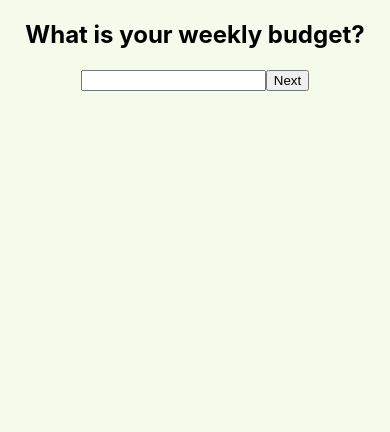
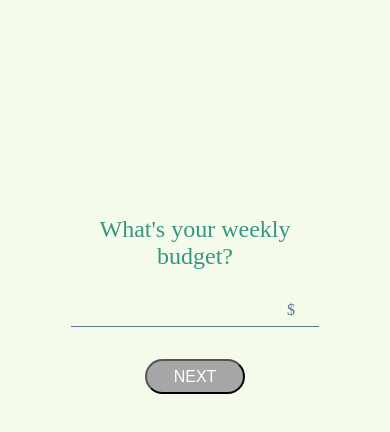
Before and after one commit to mikebrown4000/Kudos-App, a React (Create React App) app in the folder client/: page /setbudget in a window 390 px wide. Shown: the top 432 px of the page. Built offline with nearby package versions, Linux system fonts and the light colour scheme.

Commit message:
mobile styling for login and budget component

```diff
--- a/client/src/App.css
+++ b/client/src/App.css
@@ -2,6 +2,7 @@
 
 /* #f4fbea -background */
 /* font-family: Avenir-Heavy; */
+
 .App {
   text-align: center;
 }
@@ -12,28 +13,26 @@ html {
 }
 
 .register-page{
-  margin-top: 10%;
+  margin: 10% 0%;
   display: flex;
   flex-direction: column;
   align-items: center;
 }
 
 .register-title{
-  margin-top: 10%;
   font-size: 1.5em;
   color:#379683;
-  margin: 1em;
+  margin-bottom: 1em;
   font-weight: 600;
 }
 
 .register-form {
   border-radius: 2em;
   background-color: #379683;
-  width: 20em;
-  height: 30em;
+  width: 75%;
+  height: 28em;
   display: flex;
   flex-direction: column;
-  align-items: center;
   align-items: center;
 }
 
@@ -45,6 +44,7 @@ html {
 }
 
 .register-input {
+  padding: 0em 0.5em;
   border: none;
   appearance: none;
   background-color: #f4fbea;
@@ -69,10 +69,72 @@ html {
   border-radius: 2em;
   margin-top: 8%;
   background-color: #f4fbea;
-  width: 50%;
-  line-height: 3em;
-  height: 3em;
+  width: 40%;
+  line-height: 2.2em;
+  height: 2.2em;
   color: #379683;
   font-size: 1em;
   font-family: Avenir-Heavy
 }
+
+.budget-title {
+  font-family: Montserrat-SemiBold;
+  margin-top: 10%;
+  width: 60%;
+  font-size: 1.5em;
+  color:#379683;
+  margin: 1em;
+  font-weight: 300;
+}
+
+.budget-form {
+  display: flex;
+  flex-direction: column;
+  align-items: center;
+}
+
+.budget-input {
+  text-align: right;
+  padding: 0em 1.5em;
+  border: none;
+  appearance: none;
+  border-bottom: 1px solid #597592;
+  background-color: #f4fbea;
+  height: 2em;
+  font-size: 1em;
+  margin-bottom: 5%;
+  color: #379683;
+  font-family: Lato-Regular;
+}
+
+.budget-input:focus {
+  outline: none;
+  appearance: none;
+}
+
+.budget-input::placeholder {
+  color: #597592;
+  font-family: Lato-Regular;
+}
+
+.budget-button {
+  text-transform: uppercase;
+  border-radius: 2em;
+  margin-top: 8%;
+  background-color: #a6a6a6;
+  width: 40%;
+  height: 2.2em;
+  color: white;
+  font-size: 1em;
+}
+
+.budget-button:hover{
+  background-color: #5cdb95
+}
+
+.budget-page{
+  margin: 12em 0em;
+  display: flex;
+  flex-direction: column;
+  align-items: center;
+}
--- a/client/src/components/BudgetRegister.jsx
+++ b/client/src/components/BudgetRegister.jsx
@@ -7,14 +7,19 @@ import React from 'react';
 const BudgetRegister = (props) => {
 
   return (
-    <div>
-      <h2>What is your weekly budget?</h2>
-      <form onSubmit={props.updateBudget}>
+    <div className="budget-page">
+      <div className="budget-title">What's your weekly budget?</div>
+      <form
+      className="budget-form"
+      onSubmit={props.updateBudget}>
         <input
+        autoComplete="off"
+        className="budget-input"
         name="weekly_budget"
         type="text"
+        placeholder="$"
         onChange={props.handleChange} />
-        <button>Next</button>
+        <button className="budget-button">Next</button>
       </form>
     </div>
   );
--- a/client/src/components/Login.jsx
+++ b/client/src/components/Login.jsx
@@ -4,24 +4,30 @@ import React from 'react';
 const Login = (props) => {
 
   return (
-    <div>
-      <h2>login</h2>
-      <form onSubmit={(e) => {
+    <div className="register-page">
+      <div className="register-title">Login</div>
+      <form
+      className="register-form"
+      onSubmit={(e) => {
         e.preventDefault();
         props.handleLogin();}} >
+        <div className="all-reg-inputs">
         <input
+        className="register-input"
         name="email"
         type="text"
         value={props.formData.email}
         onChange={props.handleChange}
         placeholder="Email" />
         <input
+        className="register-input"
         name="password"
         type="password"
         value={props.formData.password}
         onChange={props.handleChange}
         placeholder="Password" />
-        <button>Login</button>
+        </div>
+        <button className="reg-button">Login</button>
       </form>
     </div>
   );
```
